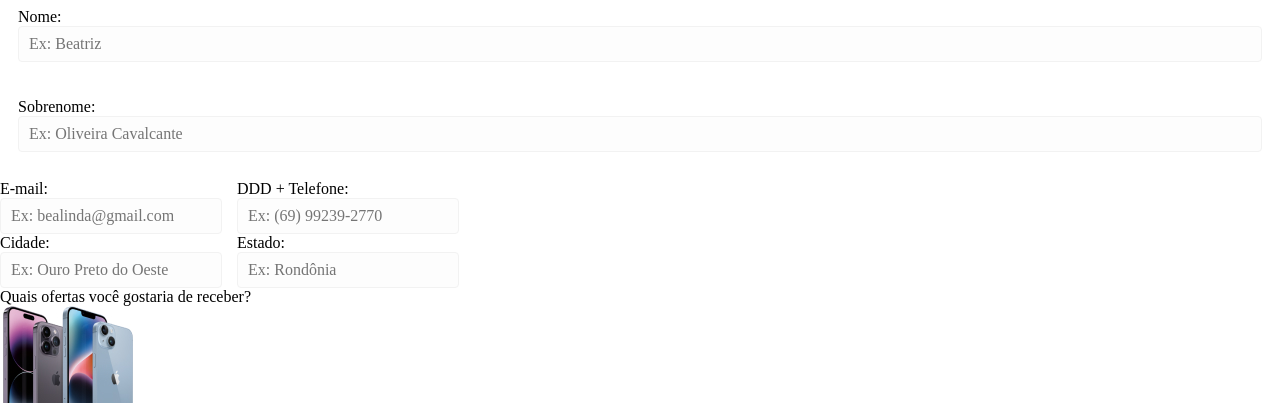
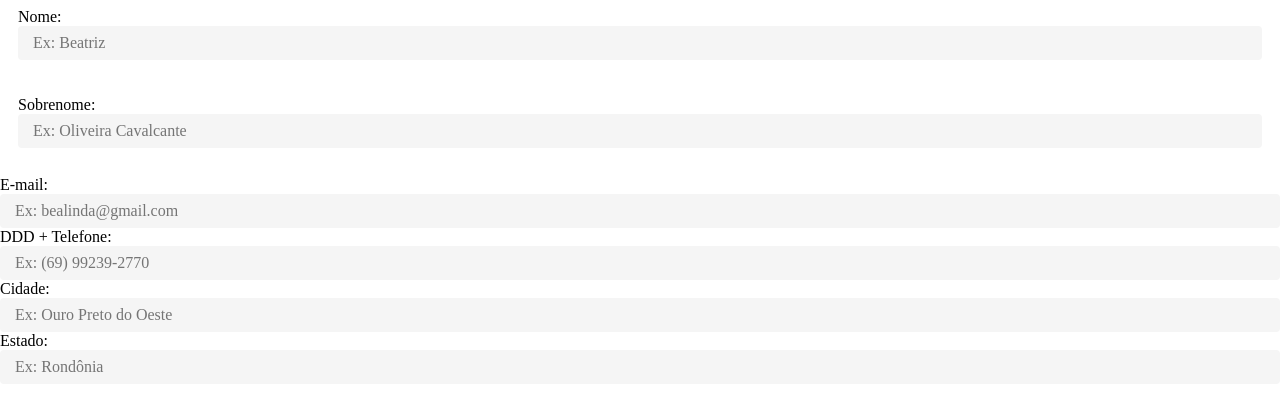
Before and after one commit to bealatrix/projeto_1_pw2, a plain HTML site: page public/index.html in a window 1280 px wide. Shown: the top 403 px of the page. Drawn offline with Linux system fonts and the light colour scheme.

Commit message:
New Edits

```diff
--- a/public/assets/css/style.css
+++ b/public/assets/css/style.css
@@ -5,31 +5,18 @@
 }
 
 .container_form {
-  width: 700px;
-  margin: auto;
+  max-width: 100%;
+  margin: 2rem auto;
   display: flex;
-  flex-direction: column;
-  background: #ffffff;
-  box-shadow: 1px 0px 1.2px 0px #e3e3e3;
-  border-radius: 3px;
-  padding: 1em;
+  flex-wrap: row wrap;
+  justify-content: space-between;
+  align-items: center;
 }
 
 .form-dados {
   width: 90%;
-  margin: 0 auto;
+  margin: auto;
   margin-bottom: 30px;
-  position: relative;
-}
-
-.dados-form .coluna {
-  display: flex;
-  column-gap: 15px;
-}
-
-.form-dados {
-  width: 100%;
-  margin-bottom: 20px;
   position: relative;
 }
 
@@ -42,48 +29,52 @@
   outline: none;
 }
 
+.dados-form .coluna .outra-coluna{
+  display: flex;
+  column-gap: 15px;
+}
+
 .input-dados {
   font-size: 16px;
   font-family: inherit;
-  padding: 8px 10px;
+  padding: 8px 15px;
   border-radius: 4px;
-  border: 1px #f2f2f2 solid;
-  background: #fdfdfd;
+  border: 1px #e3e3e3;
+  background: #f5f5f5;
   outline: none;
   width: 100%;
   transition: all 0.3s;
 }
 
-/*.input-dados {
-  background: #f5f5f5;
-  border-radius: 20px;
-  border: #e3e3e3;
-  width: 90%;
-  padding: 15px;
-  font-size: 14px;
+img {
+  width: 125px;
+  height: 111px;
+  align-content: end;
+
+  background: white;
+  display: flex;
+  align-items: center;
+  justify-content: center;
+
+  margin-top: 25px;
+  margin-bottom: 25px;
+  margin-left: 60px;
+  margin-right: 60px;
 }
 
-.input-dados2 {
-  background: #f5f5f5;
-  border-radius: 20px;
-  border: #e3e3e3;
-  width: 40%;
-  padding: 15px;
-  font-size: 14px;
+label {
+  background: white;
+  display: flex;
+  align-items: center;
+  text-align: center;
 }
 
-.input-contato3 {
+.ofertas {
+  display: flex;
+  column-gap: 15px;
 }
 
-//PRODUTOS
-
-.div-contato {
-  column-count: 3;
-}
-
-// BOTÕES
-
-button {
+#BOTÕES button {
   margin-top: 30px;
 }
 
@@ -105,4 +96,4 @@ button {
   color: #f5f5f5;
   cursor: pointer;
   transition: 0.3s ease all;
-}*/
+}
--- a/public/index.html
+++ b/public/index.html
@@ -15,12 +15,14 @@
     <div class="container-form">
         <form action="#" class="dados-form" method="post">
 
+            <div classe="coluna">
                 <!-- NOME -->
                 <div class="form-dados">
                     <label for="name" class="label-contato">Nome:</label>
 
                     <div class="input-contato">
-                    <input type="text" name="name" id="name" required placeholder="Ex: Beatriz" class="input-dados" />
+                        <input type="text" name="name" id="name" required placeholder="Ex: Beatriz"
+                            class="input-dados" />
                     </div>
                 </div>
 
@@ -33,6 +35,7 @@
                             class="input-dados" />
                     </div>
                 </div>
+            </div>
 
             <!-- COLUNA 1 -->
             <div class="coluna">
@@ -41,7 +44,7 @@
                 <div class="bloco">
                     <label for="email" class="label-contato">E-mail:</label>
 
-                    <div class="input-contato-2">
+                    <div class="input-contato">
                         <input type="text" name="email" id="email" required placeholder="Ex: bealinda@gmail.com"
                             class="input-dados" />
                     </div>
@@ -51,7 +54,7 @@
                 <div class="bloco">
                     <label for="fone" class="label-contato">DDD + Telefone:</label>
 
-                    <div class="input-contato-3">
+                    <div class="input-contato">
                         <input type="text" name="fone" id="fone" required placeholder="Ex: (69) 99239-2770"
                             class="input-dados" />
                     </div>
@@ -65,7 +68,7 @@
                 <div class="bloco">
                     <label for="cidade" class="label-contato">Cidade:</label>
 
-                    <div class="input-contato-2">
+                    <div class="input-contato">
                         <input type="text" name="cidade" id="cidade" required placeholder="Ex: Ouro Preto do Oeste"
                             class="input-dados" />
                     </div>
@@ -75,14 +78,14 @@
                 <div class="bloco">
                     <label for="estado" class="label-contato">Estado:</label>
 
-                    <div class="input-contato-3">
+                    <div class="input-contato">
                         <input type="text" name="estado" id="estado" required placeholder="Ex: Rondônia"
                             class="input-dados" />
                     </div>
                 </div>
             </div>
 
-            <!-- OFERTAS A RECEBER -->
+            <!-- COLUNA DE PRODUTOS 2 -->
             <div class="ofertas">
 
                 <label for="produtos" class="label-produtos">Quais ofertas você gostaria de receber?</label>
@@ -114,7 +117,10 @@
                     <label for="prod4">Apple Watch</label>
                     <input type="checkbox" id="prod4" value="prod4">
                 </div>
+            </div>
 
+            <!-- COLUNA DE PRODUTOS 2 -->
+            <div class="ofertas">
                 <!-- PRODUTO 5: AIRPODS -->
                 <div class="prod5">
                     <img src="./assets/img/airpods.jpg" alt="AirPods">
@@ -143,14 +149,12 @@
                     <input type="checkbox" id="prod8" value="prod8">
                 </div>
             </div>
-
             <!------------------------------ FIM CHECKBOX --------------------------->
             <!-- BOTÃO -->
             <div class="botão">
                 <button type="submit" class="limpar">Limpar Dados</button>
                 <button type="submit" class="confirmar">Confirmar cadastro</button>
             </div>
-
         </form>
     </div>
 </body>
```
Lines whose indentation alone changed are shown as unchanged.
